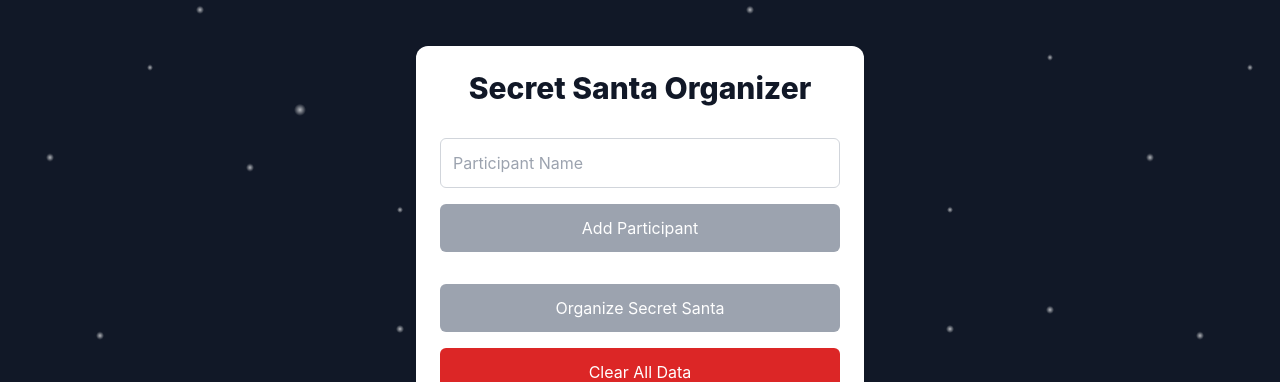
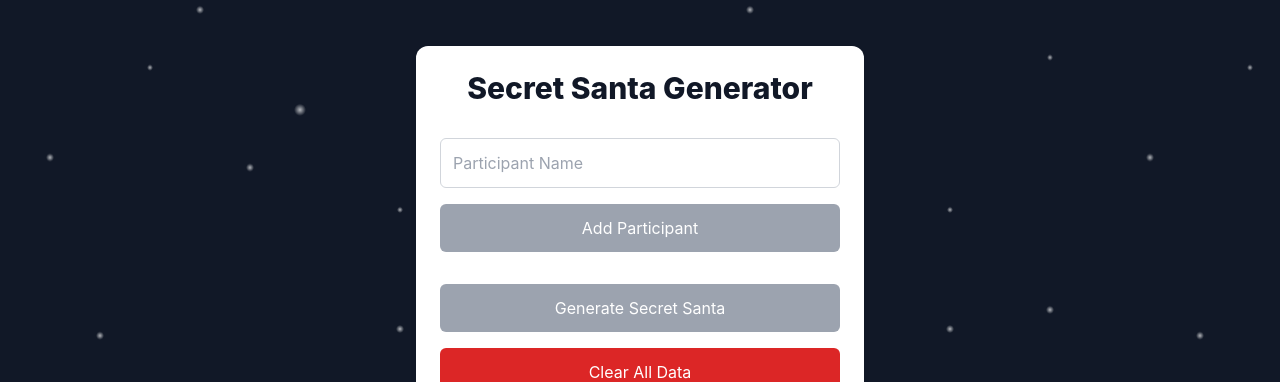
Before and after one commit to brianmtully/secret-santa-react, a React (Create React App) app: page / in a window 1280 px wide. Shown: the part 167-549 px from the top of the page. Built offline with nearby package versions, Linux system fonts and the light colour scheme.

Commit message:
rename labels

```diff
--- a/src/App.js
+++ b/src/App.js
@@ -183,7 +183,7 @@ function SecretSantaApp() {
      <div className="snow"></div>
      <div className="max-w-md w-full space-y-8 bg-white p-6 rounded-xl shadow-md relative z-10">
        <h1 className="text-3xl font-extrabold text-center text-gray-900 mb-6">
-         Secret Santa Organizer
+         Secret Santa Generator
        </h1>
 
        <div className="space-y-4">
@@ -314,7 +314,7 @@ function SecretSantaApp() {
                : "bg-gray-400 cursor-not-allowed"
            }`}
          >
-           Organize Secret Santa
+           Generate Secret Santa
          </button>
 
          <button
```
